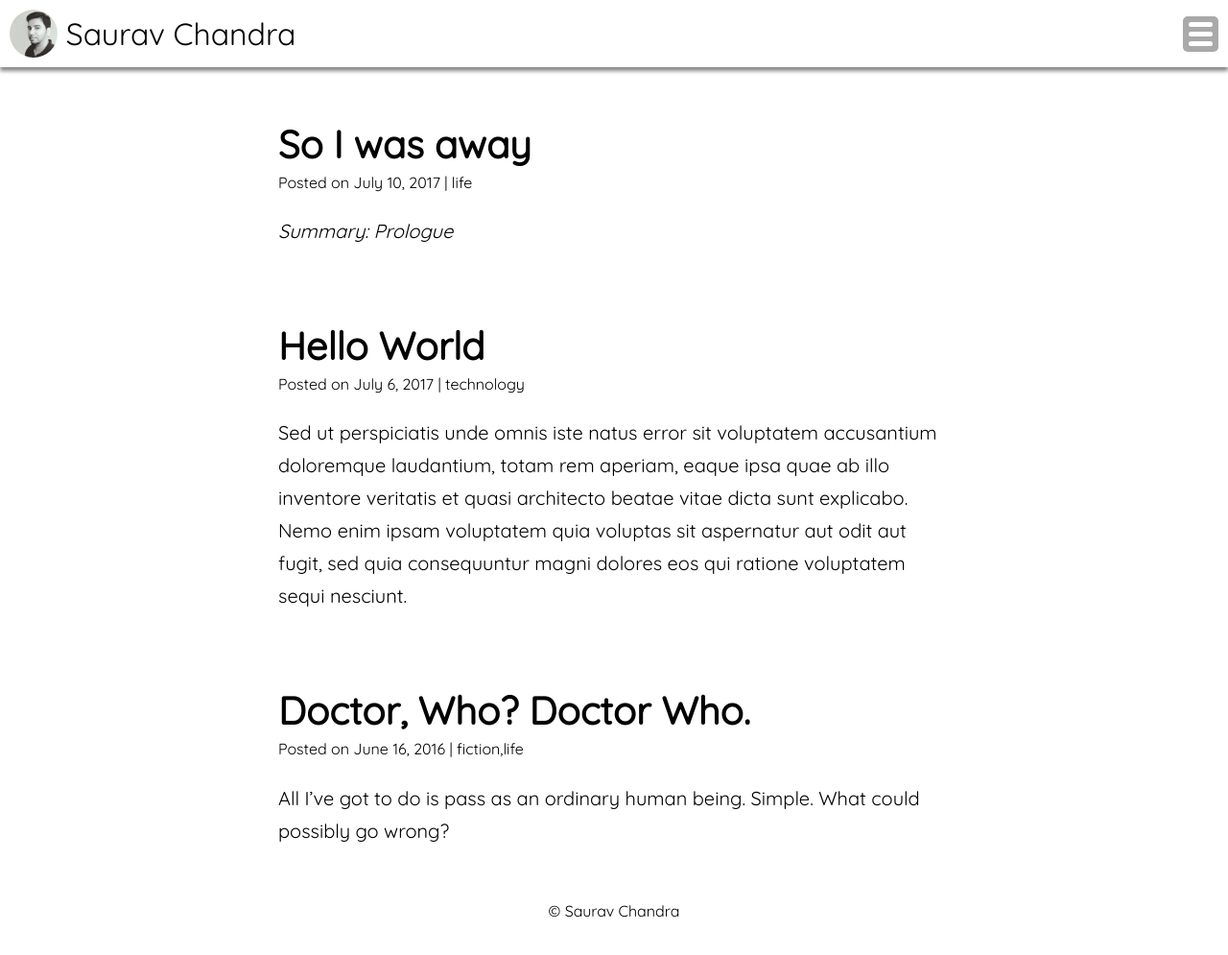
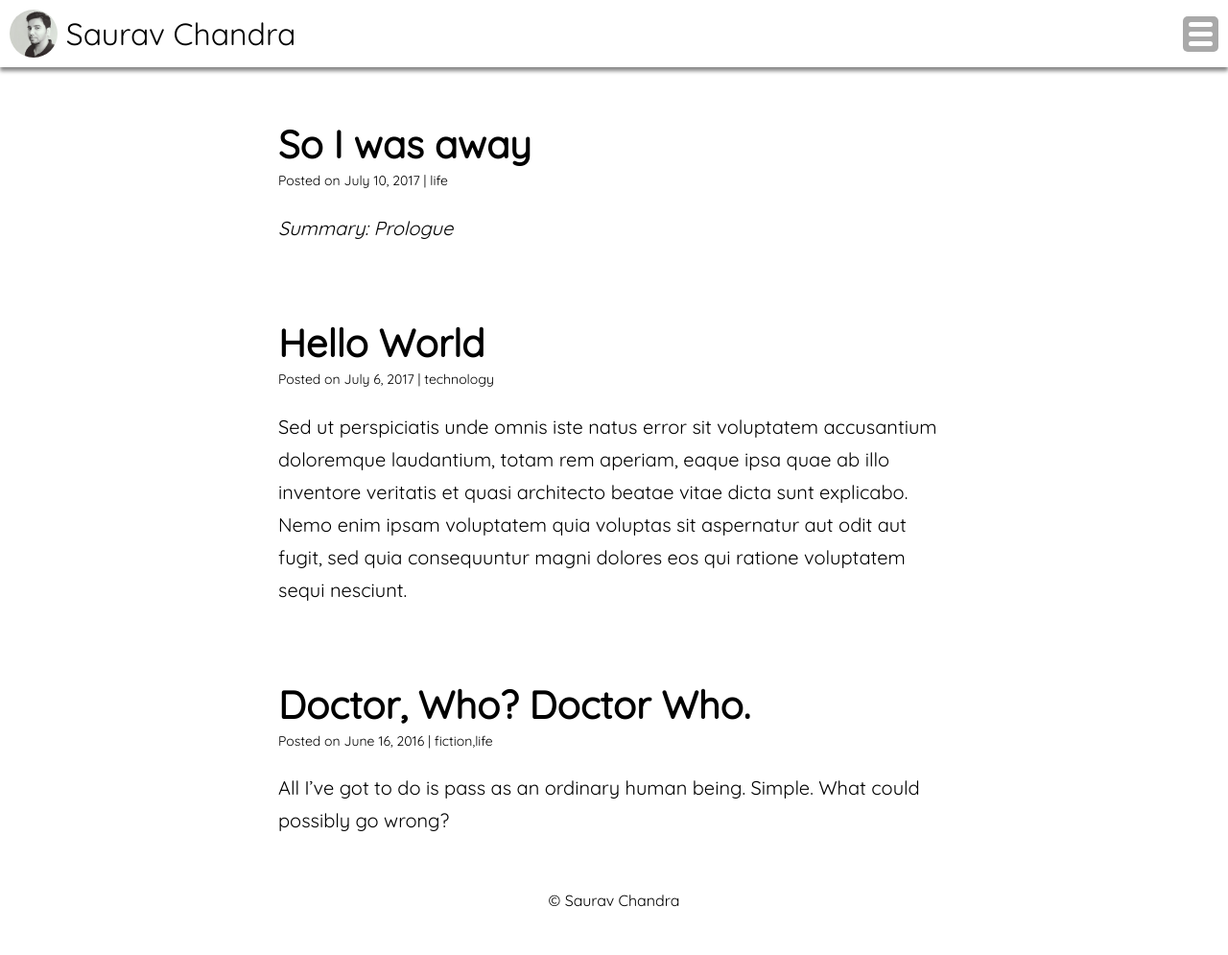
Before and after one commit to testlabsc/sauravchandra.github.io, a Jekyll site: the page built from blog.html, in a window 1280 px wide and 995 px high. Shown: the whole window at 96% size. Built offline with Jekyll 4.4.1, drawn with Linux system fonts in a browser that asks for light colours.

Commit message:
Create blog.html

```diff
--- a/blog.html
+++ b/blog.html
@@ -8,7 +8,7 @@ permalink: /blog/
 		{% for post in site.posts %}
 		<div>
 			<h1 id="post-title-bp"><a href="{{ site.baseurl }}{{ post.url }}">{{ post.title }}</a></h1>
-			<div style="font-size:16px;">
+			<div style="font-size:14px;">
 					 Posted on {{ post.date | date: "%B %e, %Y" }} | {{post.tags}}
 			</div>
 			<div>
```
